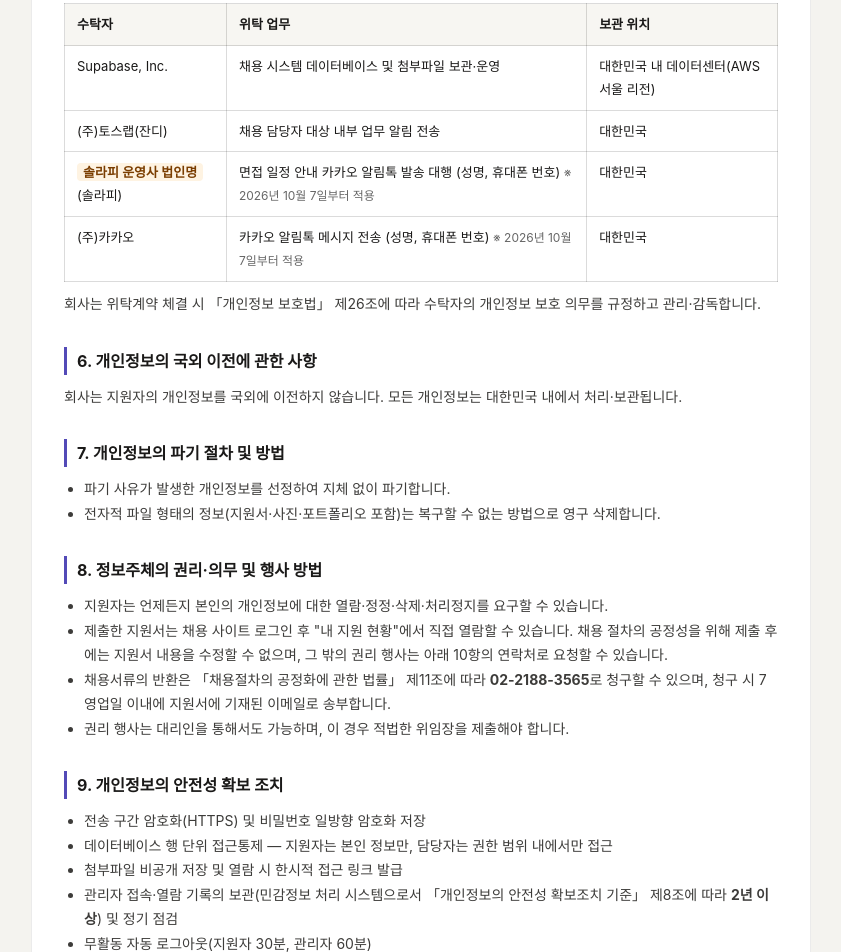
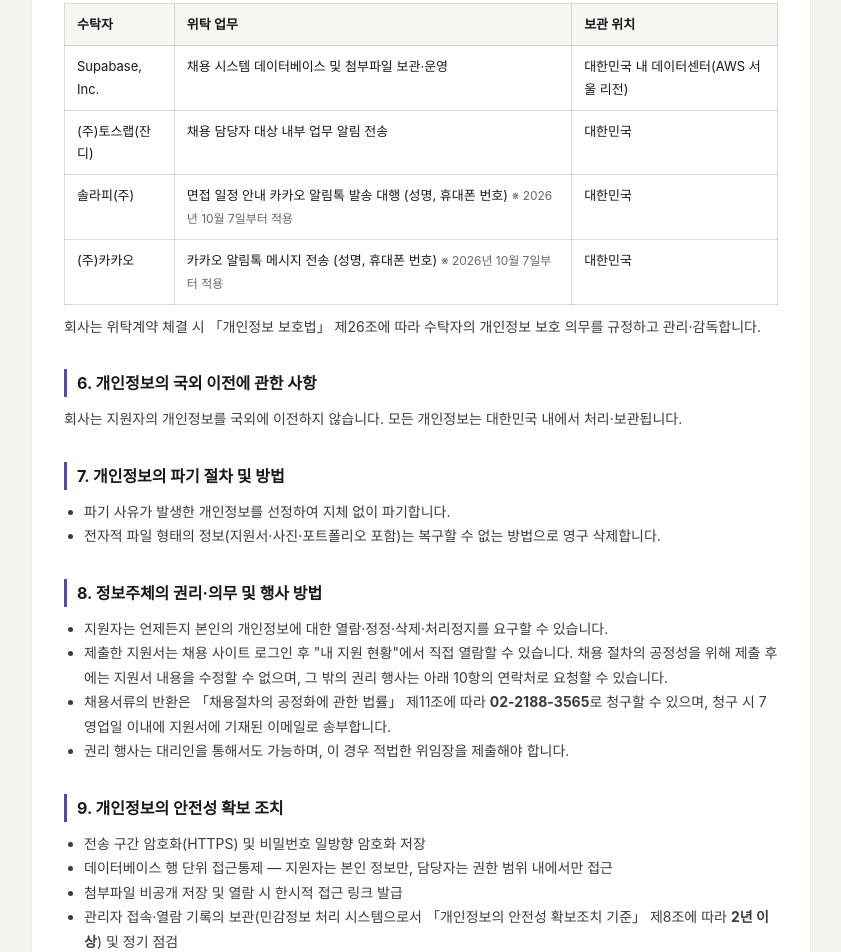
Before and after one commit to lntlexusrecruit-ATS/lntlexusrecruit-ATS, a plain HTML site: page privacy.html in a window 1280 px wide. Shown: the part 1183-2135 px from the top of the page, without its empty margins (219-1060 px from the left). Drawn offline with Linux system fonts and the light colour scheme.

Commit message:
Add files via upload

```diff
--- a/privacy.html
+++ b/privacy.html
@@ -63,7 +63,7 @@
       <tr><th>수탁자</th><th>위탁 업무</th><th>보관 위치</th></tr>
       <tr><td>Supabase, Inc.</td><td>채용 시스템 데이터베이스 및 첨부파일 보관·운영</td><td>대한민국 내 데이터센터(AWS 서울 리전)</td></tr>
       <tr><td>(주)토스랩(잔디)</td><td>채용 담당자 대상 내부 업무 알림 전송</td><td>대한민국</td></tr>
-      <tr><td><span class="placeholder">솔라피 운영사 법인명</span>(솔라피)</td><td>면접 일정 안내 카카오 알림톡 발송 대행 (성명, 휴대폰 번호) <span style="font-size:0.92em;color:#666">※ 2026년 10월 7일부터 적용</span></td><td>대한민국</td></tr>
+      <tr><td>솔라피(주)</td><td>면접 일정 안내 카카오 알림톡 발송 대행 (성명, 휴대폰 번호) <span style="font-size:0.92em;color:#666">※ 2026년 10월 7일부터 적용</span></td><td>대한민국</td></tr>
       <tr><td>(주)카카오</td><td>카카오 알림톡 메시지 전송 (성명, 휴대폰 번호) <span style="font-size:0.92em;color:#666">※ 2026년 10월 7일부터 적용</span></td><td>대한민국</td></tr>
     </table>
     <p>회사는 위탁계약 체결 시 「개인정보 보호법」 제26조에 따라 수탁자의 개인정보 보호 의무를 규정하고 관리·감독합니다.</p>
```
